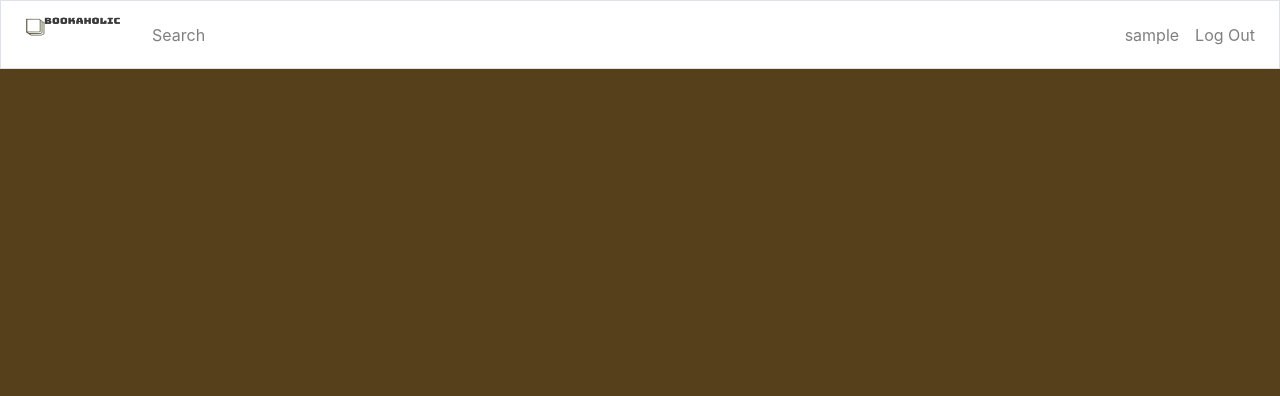
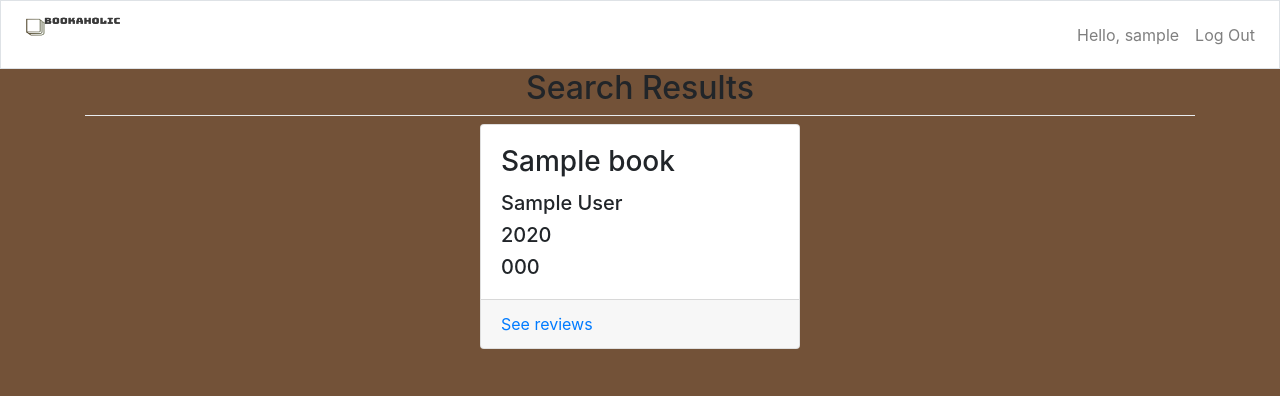
Before and after one commit to gcolvara/project1Bookaholic, a Flask app: template templates/results.html in a window 1280 px wide. Shown: the top 396 px of the page. Run offline with Flask 2, Linux system fonts and the light colour scheme; the visitor is signed in with stand-in values (Sample User, id 1); the template is opened without the code that fills it: most values are stand-ins (such as "Sample title", 1, 10 or a date in 2020); some libraries are stand-ins or nearby versions.

Commit message:
Updated all templates

```diff
--- a/templates/error.html
+++ b/templates/error.html
@@ -4,6 +4,6 @@
     Error
 {% endblock %}
 
-{% block content %}
+{% block body %}
     <h2>{{ message }}</h2>
 {% endblock %}
--- a/templates/index.html
+++ b/templates/index.html
@@ -4,7 +4,7 @@
     Bookaholic/Home
 {% endblock %}
 
-{% block content %}
+{% block body %}
     <h3>Search</h3>
     <form action="/search" method="GET">
         <div class="form-group">
--- a/templates/layout.html
+++ b/templates/layout.html
@@ -12,13 +12,9 @@
 
 
     <title>{% block title %}{% endblock %}</title>
-
       <style>
-        body {
-          background-color: #563F1B
-        }
-        p {
-          font-color: #FFDC5E,
+        body{
+          background-color: #735238
         }
       </style>
 </head>
@@ -26,18 +22,15 @@
 <body>
     <nav class="navbar navbar-expand-lg navbar-light bg-white border">
           <!-- logo -->
-        <a class="navbar-brand" style="color:black"><img class="mb-3" src="../static/logo.png" alt="Bookaholic" width="111" height="25"></a>
+        <a class="navbar-brand" style="color:black" href="/"><img class="mb-3" src="../static/logo.png" alt="Bookaholic" width="111" height="25"></a>
         <button class="navbar-toggler" type="button" data-toggle="collapse" data-target="#navbarNavDropdown"
             aria-controls="navbarNavDropdown" aria-expanded="false" aria-label="Toggle navigation">
             <span class="navbar-toggler-icon"></span>
         </button>
         <div class="navbar-collapse collapse" id="navbarNavDropdown">
             {% if session.user_id %}
-                <ul class="navbar-nav mr-auto">
-                    <li class="nav-item"><a class="nav-link" href="/">Search</a></li>
-                </ul>
                 <ul class="navbar-nav ml-auto">
-                    <li class="nav-item"><a class="nav-link" href="#">{{ session.user_name }}</a></li>
+                    <li class="nav-item"><a class="nav-link" href="#">Hello, {{ session.user_name }}</a></li>
                     <li class="nav-item"><a class="nav-link" href="/logout">Log Out</a></li>
                 </ul>
             {% else %}
--- a/templates/login.html
+++ b/templates/login.html
@@ -3,7 +3,7 @@
     Login
 {% endblock%}
 
-{% block content %}
+{% block body %}
 
     <h3>Log in</h3>
     <form action="/login" method="post">
--- a/templates/register.html
+++ b/templates/register.html
@@ -4,7 +4,7 @@
     Create an account
 {% endblock %}
 
-{% block content %}
+{% block body %}
 
     <h3>Create your account</h3>
     <form action="/register" method="post">
--- a/templates/results.html
+++ b/templates/results.html
@@ -4,17 +4,17 @@
     Results
 {% endblock %}
 
-{% block content %}
+{% block body %}
 
-<h3>Search Results</h3>
+<h2 style="text-align: center">Search Results</h2>
 <div class="dropdown-divider"></div>
 
 <div class="container results-container">
 
     {% for book in books %}
-        <div class="card border-primary mb-3" style="width: 12rem">
+        <div class="card mb-5" style="width: 20rem">
             <div class="card-body">
-                <h4 class="card-title">{{book['title']}}</h4>
+                <h3 class="card-title">{{book['title']}}</h3>
                 <h5 class="card-text">{{book['author']}}</h5>
                 <h5 class="card-text">{{book['year']}}</h5>
                 <h5 class="card-text">{{book['isbn']}}</h5>
```
Also changed, not shown: templates/book.html (+23 -24 lines).
